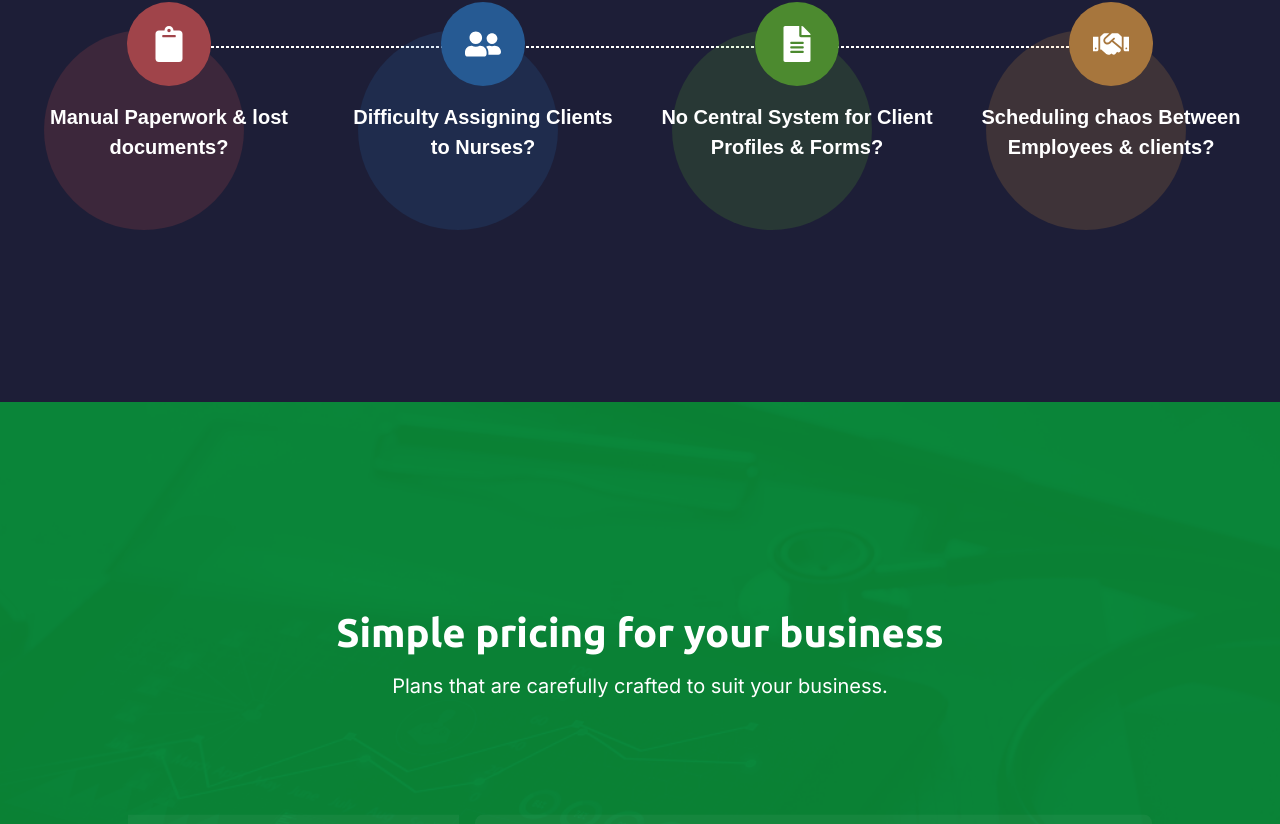
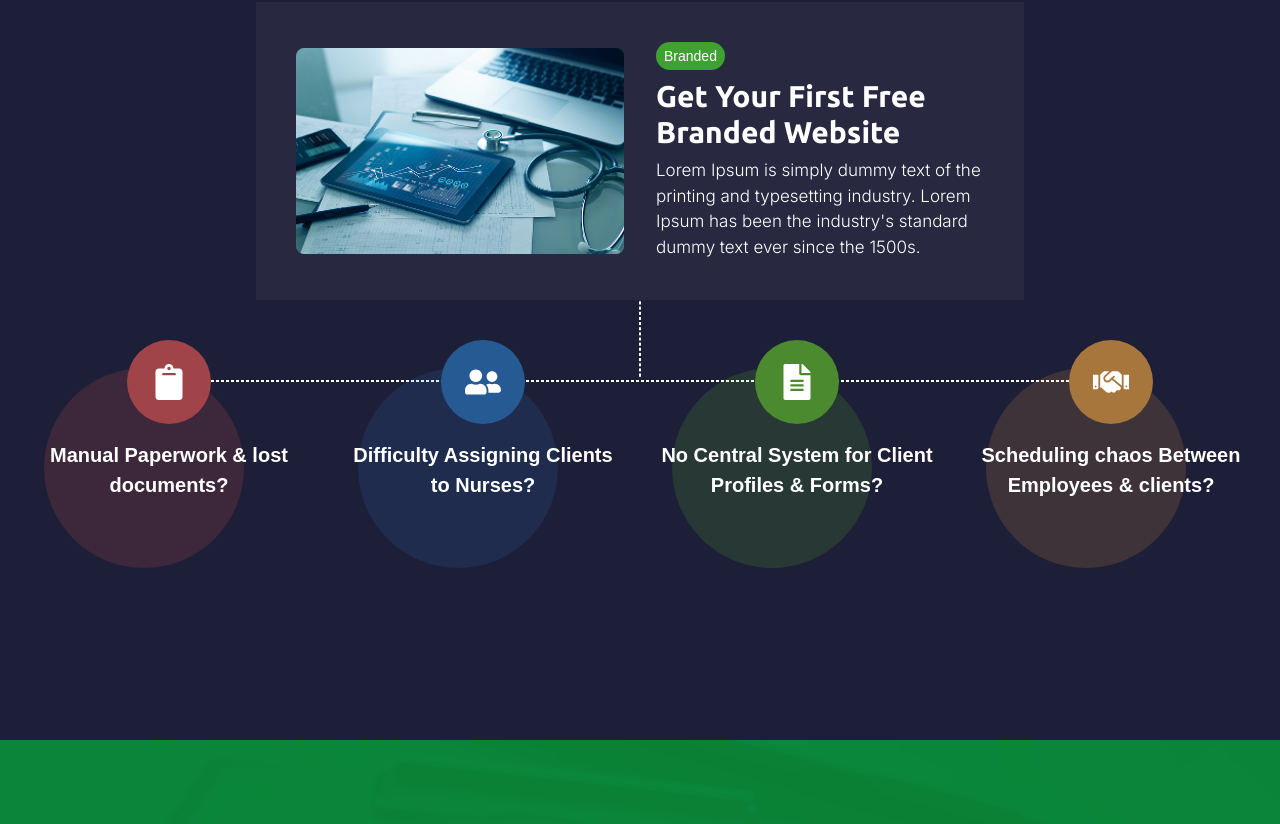
Before and after one commit to sohanthink/aviora, a Next.js app: page / in a window 1280 px wide. Shown: the part 976-1800 px from the top of the page. Built offline with nearby package versions, Linux system fonts and the light colour scheme.

Commit message:
ahatweprovide new div

```diff
--- /dev/null
+++ b/components/Features.jsx
@@ -0,0 +1,9 @@
+import React from 'react'
+
+const Features = () => {
+    return (
+        <div>Features</div>
+    )
+}
+
+export default Features
--- a/components/Pricing.jsx
+++ b/components/Pricing.jsx
@@ -5,8 +5,7 @@ import image from "@/public/images/pricing.png";
 const Pricing = () => {
     return (
         <section className="relative mb-[550px] md:mb-72">
-            {/* Background Section */}
-            <div className="relative h-[300px] md:h-[400px] lg:h-[500px]">
+            <div className="relative h-[300px] md:h-[350px] lg:h-[500px]">
                 <div className="absolute inset-0">
                     <Image
                         src={image}
--- a/components/WhatWeProvide.jsx
+++ b/components/WhatWeProvide.jsx
@@ -1,5 +1,7 @@
 import React from 'react';
 import { FaClipboard, FaUserFriends, FaFileAlt, FaHandshake } from 'react-icons/fa';
+import provideimg from '@/public/images/whatweprovide.png';
+import Image from 'next/image';
 
 const features = [
     {
@@ -31,7 +33,7 @@ const features = [
 const WhatWeProvide = () => {
     return (
         <section className="py-16 pb-20 md:pb-56 container mx-auto px-4 sm:px-6 lg:px-8">
-            <div className="text-center relative">
+            <div className="text-center relative flex flex-col items-center justify-center">
                 <h1 className="text-[32px] sm:text-[40px] md:text-[56px] text-white font-bold leading-tight md:leading-[70px] font-display mb-4">
                     What We Provide
                 </h1>
@@ -39,7 +41,22 @@ const WhatWeProvide = () => {
                     Managing Care <span className="font-bold">Shouldn't Be Complicated.</span>
                 </p>
 
-                <div className="hidden md:block absolute top-[211px] left-[9%] border-dashed border-1 border-white w-[82%] z-0"></div>
+                <div className='flex flex-col md:flex-row items-center justify-center space-x-0 md:space-x-8 space-y-4 md:space-y-0 mb-10 max-w-3xl bg-[#E4E4E40D] p-10'>
+                    <div className=' md:w-1/2 w-full'>
+                        <Image src={provideimg} alt="Provide Image" width={700} />
+                    </div>
+                    <div className='text-white flex items-start flex-col space-y-2 md:w-1/2 w-full'>
+                        <span className="bg-primary px-2 py-1 text-sm rounded-full inline-block text-start">Branded</span>
+                        <h1 className='text-start font-primary font-bold text-3xl'>Get Your First Free Branded Website</h1>
+                        <p className='text-start font-secondary font-light text-[17px]'>Lorem Ipsum is simply dummy text of the printing and typesetting industry. Lorem Ipsum has been the industry's standard dummy text ever since the 1500s.</p>
+                    </div>
+                </div>
+
+                <div className="hidden md:block absolute top-4/5 left-[9%] border-dashed border-1 border-white w-[82%] z-0"></div>
+
+                <div
+                    className="hidden md:block absolute top-[74%] left-1/2 border-dashed border border-white w-[2px] h-[11%] z-0 transform -translate-x-1/2 -translate-y-1/2"
+                ></div>
 
                 <div className="grid grid-cols-1 sm:grid-cols-2 md:grid-cols-4 gap-8 sm:gap-10">
                     {features.map((feature, index) => (
```
Also changed, not shown: public/images/whatweprovide.png (added).
